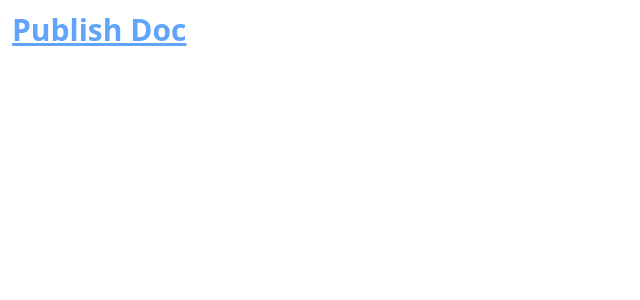
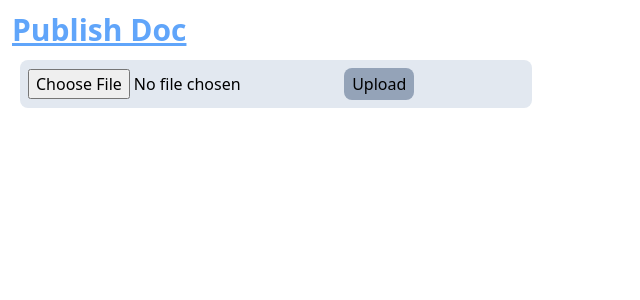
Before and after one commit to Mathav495/DocChain-Redesign, a Svelte app in the folder client/: page /publish in a window 1280 px wide. Shown: the top 300 px of the page, without its empty margins (0-640 px from the left). Built offline with nearby package versions, Linux system fonts and the light colour scheme.

Commit message:
simple file uploading form created

```diff
--- a/client/src/pages/Publishdoc.svelte
+++ b/client/src/pages/Publishdoc.svelte
@@ -1 +1,28 @@
+<script>
+let fileName
+
+const submitdata = () => {
+  console.log(fileName)
+}
+
+</script>
+
+
+
+
 <h1 class="text-3xl font-bold p-3 underline text-blue-400">Publish Doc</h1>
+<div class="bg-slate-200 w-2/5 mx-5 p-2 rounded-lg">
+  <form
+    on:submit|preventDefault={submitdata}
+    id="form"
+    method="post"
+    action="/docs/initiate"
+    enctype="multipart/form-data">
+    <input
+      bind:value={fileName}
+      type="file"
+      name="userimage"
+      accept="image/*,.pdf" />
+    <button class="bg-slate-400 px-2 py-1 rounded-lg">Upload</button>
+  </form>
+</div>
```
